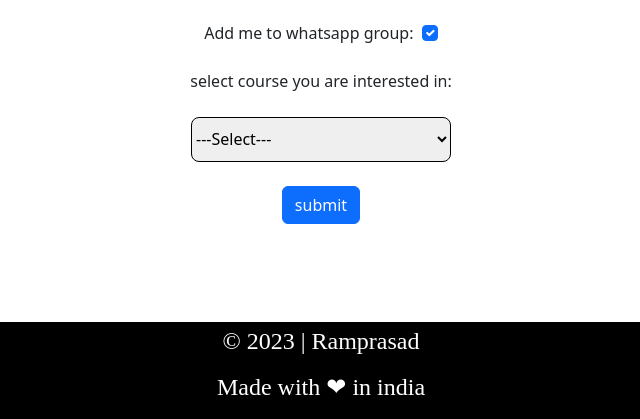
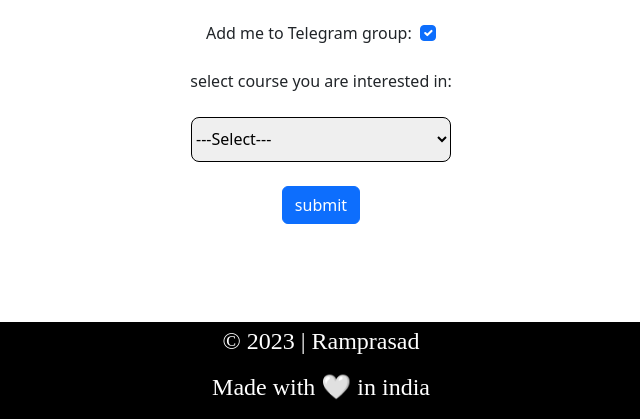
Before and after one commit to ramprasad770/course_form, a website: page public/index.html in a window 1280 px wide. Shown: the part 1459-1878 px from the top of the page, 319-959 px from the left. Drawn offline with nearby package versions, Linux system fonts and the light colour scheme.

Commit message:
Update index.html

```diff
--- a/public/index.html
+++ b/public/index.html
@@ -277,7 +277,7 @@
                 <input class="form-control-lg" type="text" id="name" name="name" placeholder="Enter your Full name" required><br><br>
                 <input class="form-control-lg" type="email" id="email" name="email" placeholder="Enter your Email ID" required><br><br>
                 <input class="form-control-lg" type="number" id="number" name="number" placeholder="Enter your phone number" required><br><br>
-                <label for="whatsapp">Add me to whatsapp group: &nbsp;</label><input class="form-check-input" type="checkbox" id="whatsapp" name="whatsapp" value="Add_me" checked="true"><br><br>
+                <label for="whatsapp">Add me to Telegram group: &nbsp;</label><input class="form-check-input" type="checkbox" id="whatsapp" name="whatsapp" value="Add_me" checked="true"><br><br>
                 <label for="course">select course you are interested in:</label><br><br>
                 <select name="course" id="course" class="select">
                     <option >---Select---</option>
@@ -292,7 +292,7 @@
     </div>
         <footer>
             <p>&copy; 2023 | Ramprasad</p>
-            <p>Made with ❤ in india</p>
+            <p>Made with 🤍 in india</p>
         </footer>
 </body>
 </html>
```
